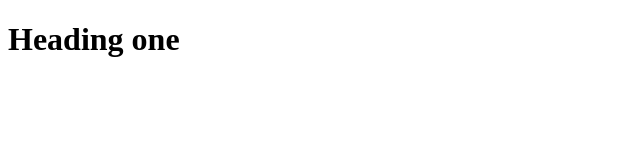
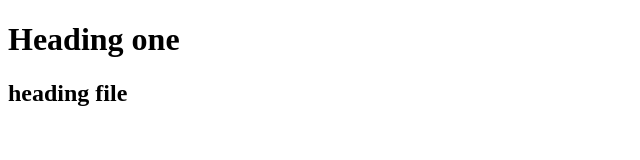
Before and after one commit to FAHIMUDDIN98/Sample_repo1, a plain HTML site: page index.html in a window 1280 px wide. Shown: the whole page, without its empty margins (0-640 px from the left). Drawn offline with Linux system fonts and the light colour scheme.

Commit message:
Add js file

```diff
--- a/index.html
+++ b/index.html
@@ -8,5 +8,6 @@
 </head>
 <body>
     <h1> Heading one</h1>
+    <h2> heading file </h2>
 </body>
 </html>
```
Also changed, not shown: script.js (added).
